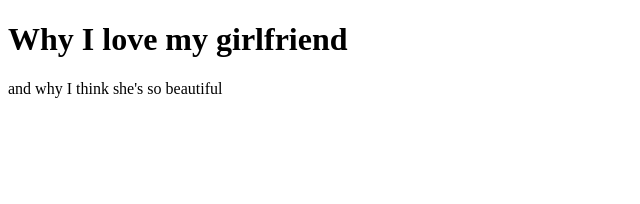
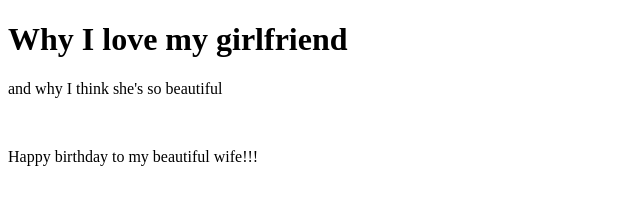
Before and after one commit to Sebby005/Sebby005.github.io, a plain HTML site: page index.html in a window 1280 px wide. Shown: the whole page, without its empty margins (0-640 px from the left). Drawn offline with Linux system fonts and the light colour scheme.

Commit message:
Update index.html

```diff
--- a/index.html
+++ b/index.html
@@ -8,7 +8,8 @@
     <h1>Why I love my girlfriend</h1>
 
 
-    <p>and why I think she's so beautiful</p>
+    <p>and why I think she's so beautiful</p> <br>
+    <p>Happy birthday to my beautiful wife!!!</p>
   </body>
 
 
```
